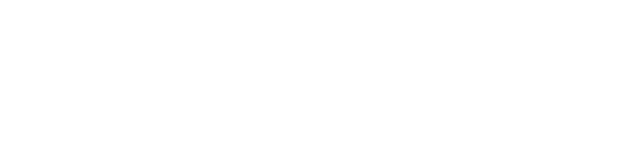
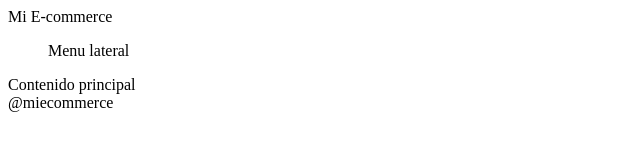
Before and after one commit to Borazprom/Css_Grid, a plain HTML site: page index.html in a window 1280 px wide. Shown: the whole page, without its empty margins (0-640 px from the left). Drawn offline with Linux system fonts and the light colour scheme.

Commit message:
estructurando pagina

```diff
--- a/index.html
+++ b/index.html
@@ -7,6 +7,11 @@
     <link rel="stylesheet" href="style.css">
 </head>
 <body>
-
+    <section class="grid-container">
+        <header>Mi E-commerce</header>
+        <menu>Menu lateral</menu>
+        <main>Contenido principal</main>
+        <footer>@miecommerce</footer>
+    </section>
 </body>
 </html>
```
